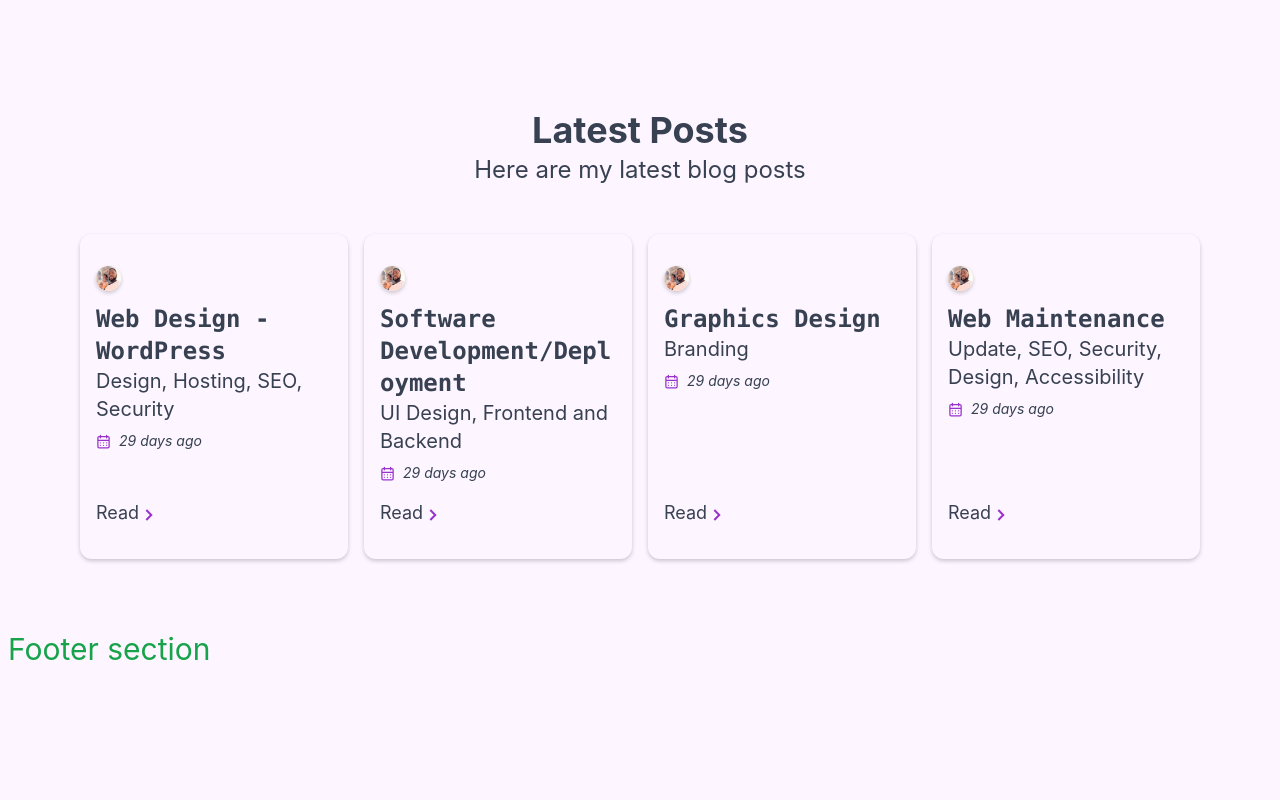
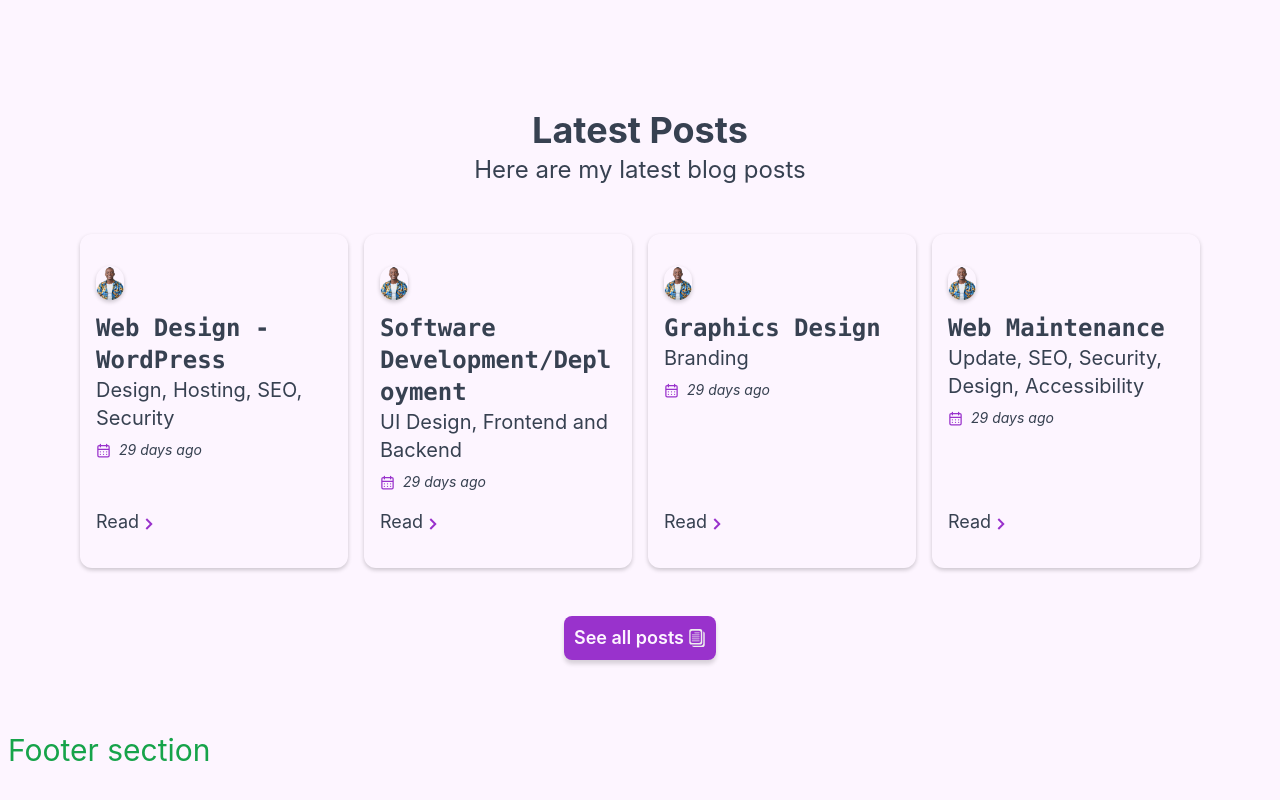
Before and after one commit to prosper74/portfolio-blog, a Next.js app: page / in a window 1280 px wide. Shown: the part 3604-4404 px from the top of the page. Before the commit the page ends 4303 px from the top, so only its background shows below. Built offline with nearby package versions, Linux system fonts and the light colour scheme.

Commit message:
Added blog button to the home blog posts component

```diff
--- a/components/home/BlogPosts.tsx
+++ b/components/home/BlogPosts.tsx
@@ -1,7 +1,8 @@
 import { useState } from 'react';
+import Image from 'next/image';
+import Link from 'next/link';
 import { ServicesData } from './HomeDatas';
 import { ArrowDownIcon, CalendarIcon } from '../common/svgIcons';
-import Image from 'next/image';
 
 export function BlogPosts() {
   const [modal, setModal] = useState(-1);
@@ -14,14 +15,14 @@ export function BlogPosts() {
         onClick={() => modal >= 0 && setModal(-1)}
       >
         <div>
-          <div className="text-center mb-12">
+          <div className="text-center">
             <h2 className="text-3xl md:text-4xl font-bold mb-1">
               Latest Posts
             </h2>
             <p className="text-xl md:text-2xl">Here are my latest blog posts</p>
           </div>
 
-          <div className="grid xss:grid-cols-2 md:grid-cols-3 xl:grid-cols-4 gap-4">
+          <div className="grid xss:grid-cols-2 md:grid-cols-3 xl:grid-cols-4 gap-4 my-12">
             {ServicesData?.map((item, i) => (
               <div
                 key={i}
@@ -30,9 +31,9 @@ export function BlogPosts() {
               >
                 <div className="mb-4">
                   <Image
-                    src="/assets/abiye.jpg"
+                    src="/assets/prospernew.png"
                     alt="author"
-                    width={25}
+                    width={28}
                     height={25}
                     className="rounded-full shadow-customBox object-cover mb-3"
                   />
@@ -58,6 +59,22 @@ export function BlogPosts() {
               </div>
             ))}
           </div>
+
+          <div className="flex items-center justify-center">
+            <Link
+              href="/blog"
+              className="flex items-center justify-center py-2 px-[10px] text-lg font-semibold text-body bg-primary hover:bg-secondary shadow-button rounded-lg ease-in-out duration-300 hover:translate-y-[0.25rem] max-w-[210px]"
+            >
+              See all posts
+              <Image
+                src="/assets/icons/blog_white_icon.svg"
+                alt="Blog icon"
+                width={18}
+                height={18}
+                className="ml-1"
+              />
+            </Link>
+          </div>
         </div>
       </section>
     </>
--- a/components/layout/Header.tsx
+++ b/components/layout/Header.tsx
@@ -151,8 +151,7 @@ export function Header() {
               </li>
               <li>
                 <Link
-                  href="/#blog"
-                  scroll={false}
+                  href="/blog"
                   className="flex items-center flex-col hover:text-primary"
                 >
                   <Image
```
